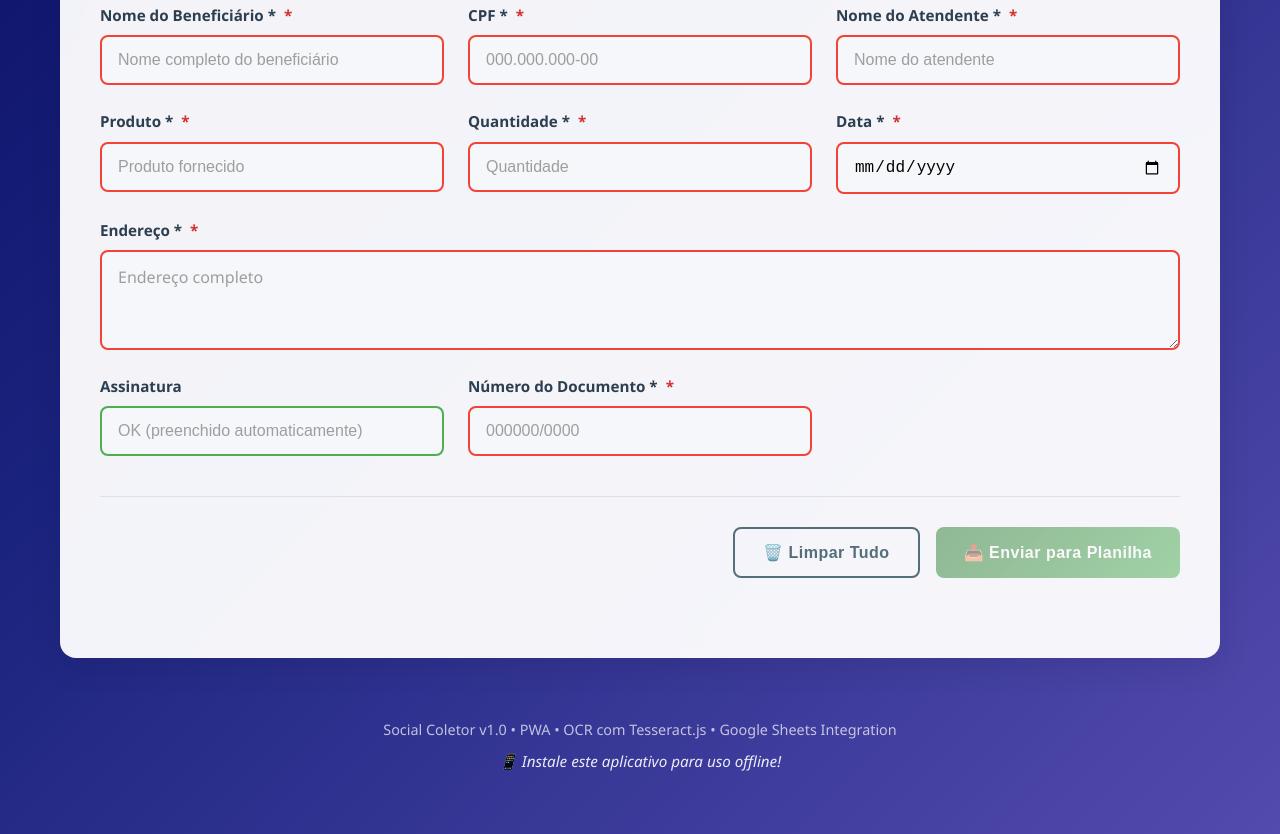
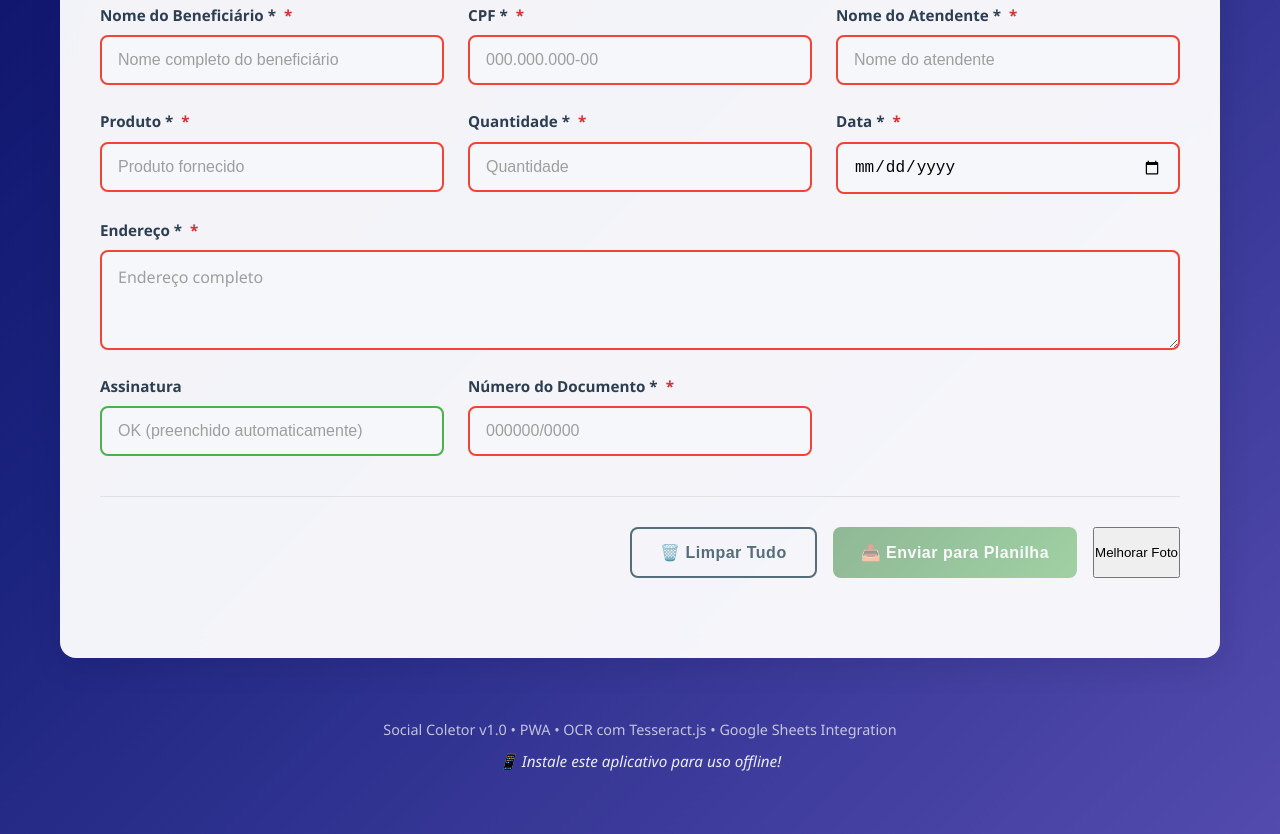
Before and after one commit to GodoyTECH/coletor-de-dados, a plain HTML site: page index.html in a window 1280 px wide. Shown: the part 1025-1859 px from the top of the page. Drawn offline with Linux system fonts and the light colour scheme.

Commit message:
Add enhance button and canvas for photo improvement

```diff
--- a/index.html
+++ b/index.html
@@ -149,6 +149,12 @@
                         <button type="submit" id="submitBtn" class="btn btn-success" disabled>
                             📤 Enviar para Planilha
                         </button>
+                        <button id="enhance-btn" class="btn-enhance">
+                              Melhorar Foto
+                        </button>
+
+<canvas id="enhanced-preview" style="display:none;"></canvas>
+
                     </div>
                 </form>
             </section>
```
